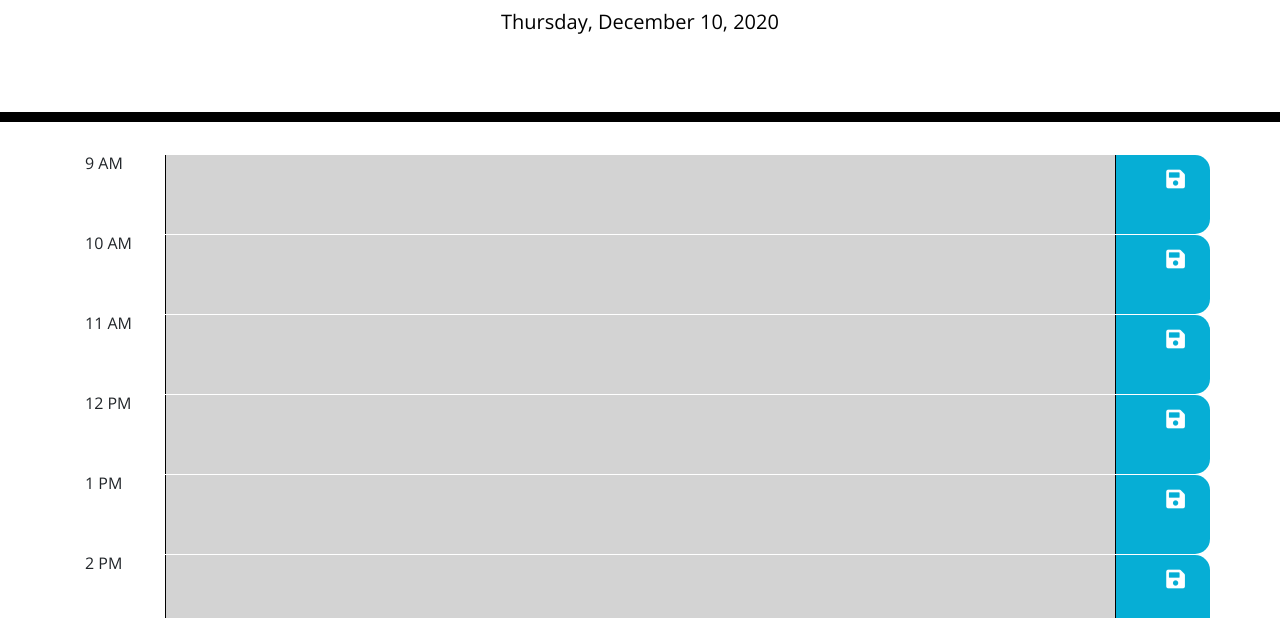
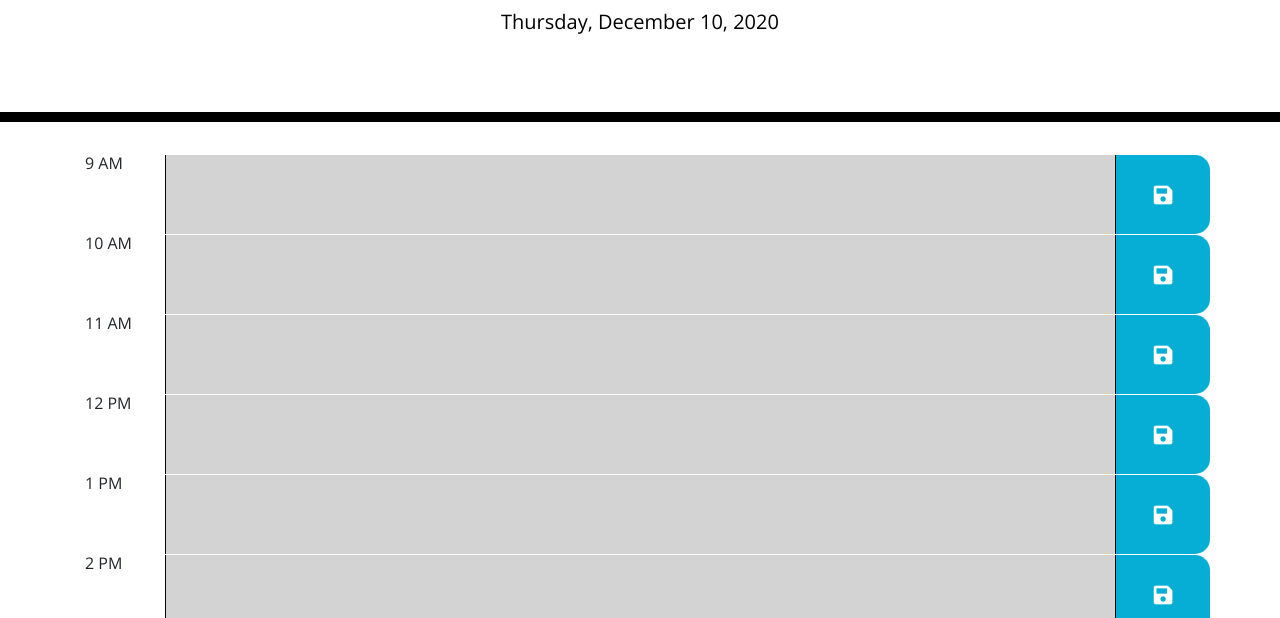
Before and after one commit to natcarvajal/Work-Day-Scheduler-HW-5, a plain HTML site: page index.html in a window 1280 px wide. Shown: the part 182-800 px from the top of the page. Drawn offline with nearby package versions, Linux system fonts and the light colour scheme.

Commit message:
local storage added-final commit

```diff
--- a/script.js
+++ b/script.js
@@ -34,6 +34,7 @@ $(document).ready(() => {
     }
     </div>
     <textarea class="col-sm-10 col-md-10 description ${time_class}">
+    ${localStorage.getItem(i) ? localStorage.getItem(i) : ""}
     </textarea>
     <div hour=${i} class="col-sm-1 col-md-1 saveBtn">
       <i class="fas fa-save fa-lg"></i>
--- a/style.css
+++ b/style.css
@@ -63,7 +63,9 @@ textarea {
   border-bottom-right-radius: 15px;
   background-color: #06aed5;
   color: white;
-  text-align: center;
+  display: flex;
+  align-items: center;
+  justify-content: center;
 }
 
 .saveBtn i:hover {
```
